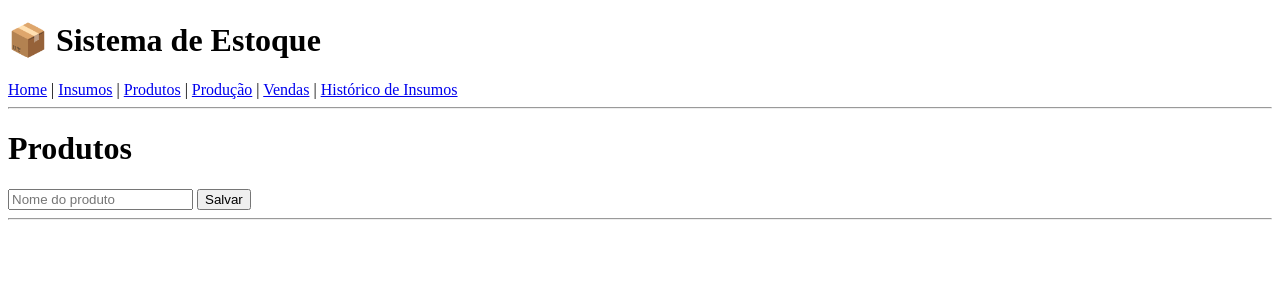
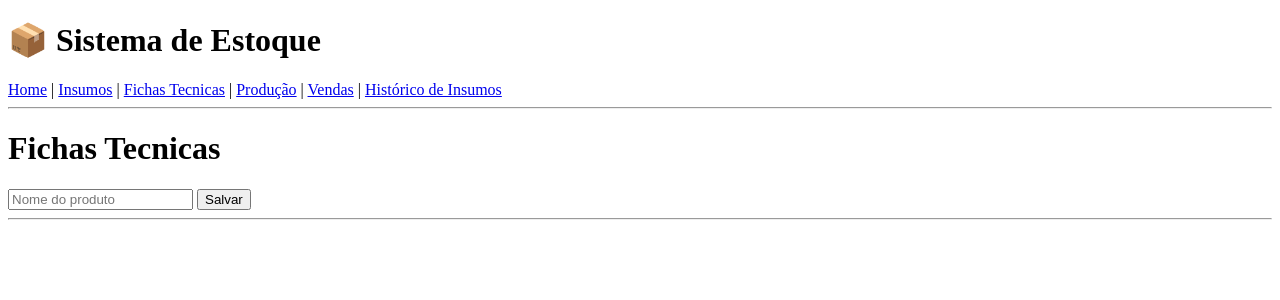
Before and after one commit to SavioKaiky/sistema_estoque, a Flask app: page /produtos/ in a window 1280 px wide. Shown: the top 300 px of the page. Run offline with Flask 3, Linux system fonts and the light colour scheme.

Commit message:
Melhorias e alterações na logica da na produção de produtos e ficha tecnica

```diff
--- a/app.py
+++ b/app.py
@@ -22,7 +22,7 @@ def create_app():
     def home():
         return render_template("home.html")
 
-    print(app.url_map)
+    # print(app.url_map)
     return app
 
 
--- a/templates/base.html
+++ b/templates/base.html
@@ -10,7 +10,7 @@
 <nav>
     <a href="/">Home</a> |
     <a href="/insumos">Insumos</a> |
-    <a href="/produtos">Produtos</a> |
+    <a href="/produtos">Fichas Tecnicas</a> |
     <a href="/producao">Produção</a> |
     <a href="/producao/venda">Vendas</a> |
     <a href="/insumos/historico">Histórico de Insumos</a>
--- a/templates/home.html
+++ b/templates/home.html
@@ -12,7 +12,7 @@
     <li><a href="/insumos">📥 Insumos</a></li>
     <li><a href="/insumos/historico">📊 Histórico de Insumos</a></li>
 
-    <li><a href="/produtos">🍽️ Produtos</a></li>
+    <li><a href="/produtos">🍽️ Fichas Tecnicas</a></li>
 
     <li><a href="/producao">🏭 Produção</a></li>
     <li><a href="/producao/venda">💰 Vendas</a></li>
--- a/templates/produtos/listar.html
+++ b/templates/produtos/listar.html
@@ -2,7 +2,7 @@
 
 {% block content %}
 
-    <h1>Produtos</h1>
+    <h1>Fichas Tecnicas</h1>
 
     <form method="POST">
         <input type="text" name="nome" placeholder="Nome do produto" required>
```
Also changed, not shown: routes/producao.py (+1 -56 lines), utils/producao.py (added, +56 -0 lines), models/movimentacao_produto.py (line endings or trailing spaces), templates/producao/produzir.html (indentation only).
